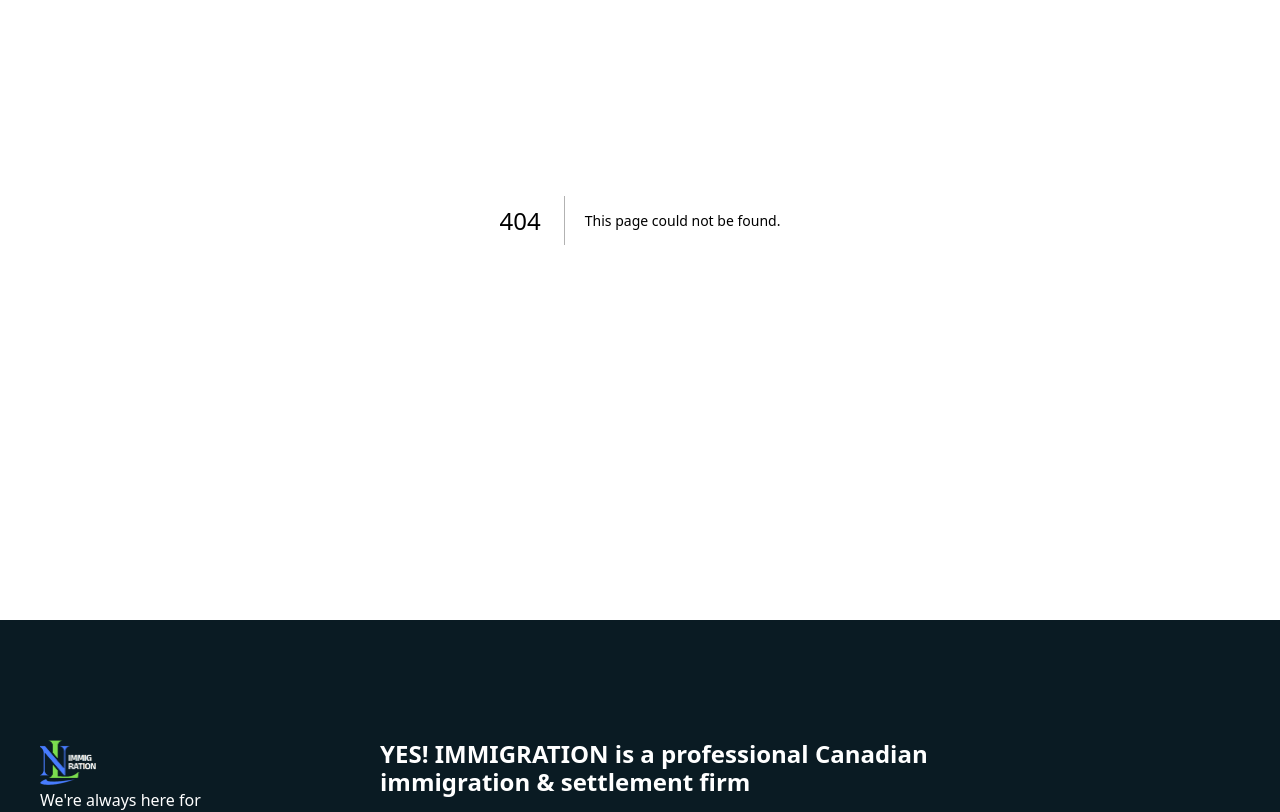
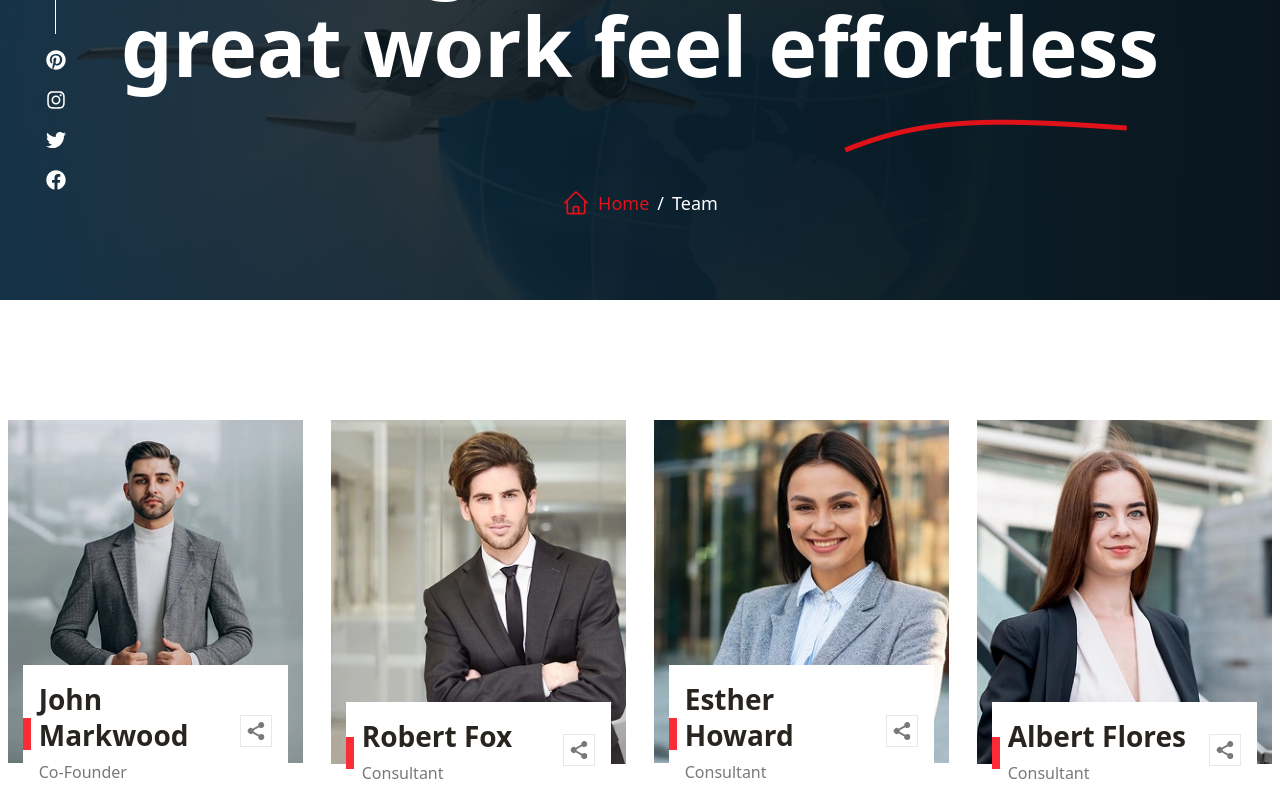
Before and after one commit to sohanthink/immigration, a Next.js app: page /teams in a window 1280 px wide. Before the commit this address had no page. Shown: the part 260-1072 px from the top of the page. Built offline with nearby package versions, Linux system fonts and the light colour scheme.

Commit message:
Teams page design

```diff
--- /dev/null
+++ b/app/teams/page.js
@@ -0,0 +1,109 @@
+import HistorySection from "@/components/about/HistorySection";
+import HeroSection from "@/components/HeroSection";
+import TeamMemberCard from "@/components/TeamMemberCard";
+import image1 from "@/public/home/team/image1.webp";
+import image2 from "@/public/home/team/image2.webp";
+import image3 from "@/public/home/team/image3.webp";
+import image4 from "@/public/home/team/image4.webp";
+import image5 from "@/public/home/team/image4.webp";
+import image6 from "@/public/home/team/image4.webp";
+import image7 from "@/public/home/team/image4.webp";
+import image8 from "@/public/home/team/image4.webp";
+import image9 from "@/public/home/team/image4.webp";
+import image10 from "@/public/home/team/image4.webp";
+
+const member = [
+  {
+    name: "John Markwood",
+    role: "Co-Founder",
+    image: image1,
+  },
+  {
+    name: "Robert Fox",
+    role: "Consultant",
+    image: image2,
+  },
+  {
+    name: "Esther Howard",
+    role: "Consultant",
+    image: image3,
+  },
+  {
+    name: "Albert Flores",
+    role: "Consultant",
+    image: image4,
+  },
+  {
+    name: "John Markwood",
+    role: "Co-Founder",
+    image: image1,
+  },
+  {
+    name: "Robert Fox",
+    role: "Consultant",
+    image: image2,
+  },
+  {
+    name: "Esther Howard",
+    role: "Consultant",
+    image: image3,
+  },
+  {
+    name: "Albert Flores",
+    role: "Consultant",
+    image: image4,
+  },
+  {
+    name: "John Markwood",
+    role: "Co-Founder",
+    image: image1,
+  },
+  {
+    name: "Robert Fox",
+    role: "Consultant",
+    image: image2,
+  },
+  {
+    name: "Esther Howard",
+    role: "Consultant",
+    image: image3,
+  },
+  {
+    name: "Albert Flores",
+    role: "Consultant",
+    image: image4,
+  },
+  {
+    name: "John Markwood",
+    role: "Co-Founder",
+    image: image1,
+  },
+  {
+    name: "Robert Fox",
+    role: "Consultant",
+    image: image2,
+  },
+];
+
+export default function Teams() {
+  return (
+    <>
+      <HeroSection
+        title={
+          <>
+            The right team makes <br /> great work feel effortless
+          </>
+        }
+        breadcrumb={{ homeLabel: "Home", current: "Team" }}
+      />
+      <section className="container mx-auto px-2 py-120 grid grid-cols-1 md:grid-cols-4 gap-x-7 gap-y-14">
+        {member.map((member, i) => (
+          <div key={i}>
+            <TeamMemberCard member={member} />
+          </div>
+        ))}
+      </section>
+      <HistorySection />
+    </>
+  );
+}
--- a/app/testimonials/page.js
+++ b/app/testimonials/page.js
@@ -55,7 +55,11 @@ export default function Testimonials() {
   return (
     <>
       <HeroSection
-        title={"Real Stories, Real Impact"}
+        title={
+          <>
+            Real Stories, Real <br /> Impact
+          </>
+        }
         breadcrumb={{ homeLabel: "Home", current: "Testimonials" }}
       />
       <section className="container mx-auto px-2 py-120">
--- /dev/null
+++ b/components/TeamMemberCard.jsx
@@ -0,0 +1,55 @@
+import Image from "next/image";
+import React from "react";
+import { FaFacebookF, FaInstagram } from "react-icons/fa";
+import { IoShareSocialSharp } from "react-icons/io5";
+import { BiSolidMessageSquareDots } from "react-icons/bi";
+
+const TeamMemberCard = ({ member }) => {
+  return (
+    <div className="group relative">
+      {/* Image Container */}
+      <div className="relative overflow-hidden">
+        <Image
+          width={300}
+          height={400}
+          src={member.image}
+          alt={member.name}
+          className="w-full object-cover transition-transform duration-300 group-hover:scale-105"
+        />
+
+        {/* Red accent line */}
+      </div>
+
+      {/* Member Info */}
+      <div className="flex justify-center absolute -bottom-10 left-0 w-full">
+        <div className="flex items-center justify-between bg-white w-[90%] relative">
+          <div className="absolute bottom-1/2 translate-y-1/2 left-0 w-2 h-8 bg-red-500"></div>
+          <div className="p-4">
+            <h3 className="text-lg font-semibold text-black mb-1">
+              {member.name}
+            </h3>
+            <p className="text-sm text-gray">{member.role}</p>
+          </div>
+
+          {/* Share Icon */}
+          <div className="relative">
+            {/* Custom group wrapper */}
+            <div className="group/share inline-block">
+              <button className="text-gray hover:text-gray-600 transition-colors duration-200 pr-4">
+                <IoShareSocialSharp className="w-8 h-8 border border-border p-1" />
+              </button>
+
+              <div className="absolute bottom-[38px] hidden group-hover/share:flex flex-col transition-all duration-300 bg-white py-2">
+                <FaFacebookF className="w-8 h-8 p-2 text-gray hover:text-gray-600 cursor-pointer" />
+                <BiSolidMessageSquareDots className="w-8 h-8 p-2 text-gray hover:text-gray-600 cursor-pointer" />
+                <FaInstagram className="w-8 h-8 p-2 text-gray hover:text-gray-600 cursor-pointer" />
+              </div>
+            </div>
+          </div>
+        </div>
+      </div>
+    </div>
+  );
+};
+
+export default TeamMemberCard;
--- a/components/TeamSection.jsx
+++ b/components/TeamSection.jsx
@@ -1,12 +1,10 @@
-import Image from "next/image";
 import React from "react";
-import { FaFacebookF, FaInstagram } from "react-icons/fa";
-import { IoShareSocialSharp } from "react-icons/io5";
-import { BiSolidMessageSquareDots } from "react-icons/bi";
+
 import image1 from "../public/home/team/image1.webp";
 import image2 from "../public/home/team/image2.webp";
 import image3 from "../public/home/team/image3.webp";
 import image4 from "../public/home/team/image4.webp";
+import TeamMemberCard from "./TeamMemberCard";
 
 const TeamSection = ({ about = false }) => {
   const teamMembers = [
@@ -33,7 +31,7 @@ const TeamSection = ({ about = false }) => {
   ];
 
   return (
-    <div
+    <section
       className="bg-white pb-120 px-4 sm:px-6 lg:px-8"
       style={{ paddingTop: about ? "120px" : "0px" }}
     >
@@ -60,53 +58,13 @@ const TeamSection = ({ about = false }) => {
         {/* Team Grid */}
         <div className="grid grid-cols-1 sm:grid-cols-2 lg:grid-cols-4 gap-8">
           {teamMembers.map((member, index) => (
-            <div key={index} className="group relative">
-              {/* Image Container */}
-              <div className="relative overflow-hidden">
-                <Image
-                  width={300}
-                  height={400}
-                  src={member.image}
-                  alt={member.name}
-                  className="w-full object-cover transition-transform duration-300 group-hover:scale-105"
-                />
-
-                {/* Red accent line */}
-              </div>
-
-              {/* Member Info */}
-              <div className="flex justify-center absolute -bottom-10 left-0 w-full">
-                <div className="flex items-center justify-between bg-white w-[90%] relative">
-                  <div className="absolute bottom-1/2 translate-y-1/2 left-0 w-2 h-8 bg-red-500"></div>
-                  <div className="p-4">
-                    <h3 className="text-lg font-semibold text-black mb-1">
-                      {member.name}
-                    </h3>
-                    <p className="text-sm text-gray">{member.role}</p>
-                  </div>
-
-                  {/* Share Icon */}
-                  <div className="relative">
-                    {/* Custom group wrapper */}
-                    <div className="group/share inline-block">
-                      <button className="text-gray hover:text-gray-600 transition-colors duration-200 pr-4">
-                        <IoShareSocialSharp className="w-8 h-8 border border-border p-1" />
-                      </button>
-
-                      <div className="absolute bottom-[38px] hidden group-hover/share:flex flex-col transition-all duration-300 bg-white py-2">
-                        <FaFacebookF className="w-8 h-8 p-2 text-gray hover:text-gray-600 cursor-pointer" />
-                        <BiSolidMessageSquareDots className="w-8 h-8 p-2 text-gray hover:text-gray-600 cursor-pointer" />
-                        <FaInstagram className="w-8 h-8 p-2 text-gray hover:text-gray-600 cursor-pointer" />
-                      </div>
-                    </div>
-                  </div>
-                </div>
-              </div>
+            <div key={index}>
+              <TeamMemberCard member={member} />
             </div>
           ))}
         </div>
       </div>
-    </div>
+    </section>
   );
 };
 
--- a/components/home/Banner.jsx
+++ b/components/home/Banner.jsx
@@ -12,7 +12,7 @@ import FollowUsSidebar from "../FollowUsSidebar";
 
 const Banner = () => {
   return (
-    <div className="relative min-h-screen">
+    <section className="relative min-h-screen">
       <div className="relative h-screen">
         <div className="absolute inset-0">
           <Image src={banner} alt="banner" fill className="object-cover" />
@@ -21,7 +21,7 @@ const Banner = () => {
 
         <FollowUsSidebar />
 
-        <div className="absolute right-4 bottom-20 z-20">
+        <div className="absolute right-4 bottom-40 z-20">
           <div className="flex flex-col items-center justify-center">
             <BsArrowDown className="text-white text-2xl animate-bounce" />
             <div className="text-white text-sm tracking-wider rotate-90 mt-12">
@@ -116,7 +116,7 @@ const Banner = () => {
           </div>
         </div>
       </div>
-    </div>
+    </section>
   );
 };
 
```
